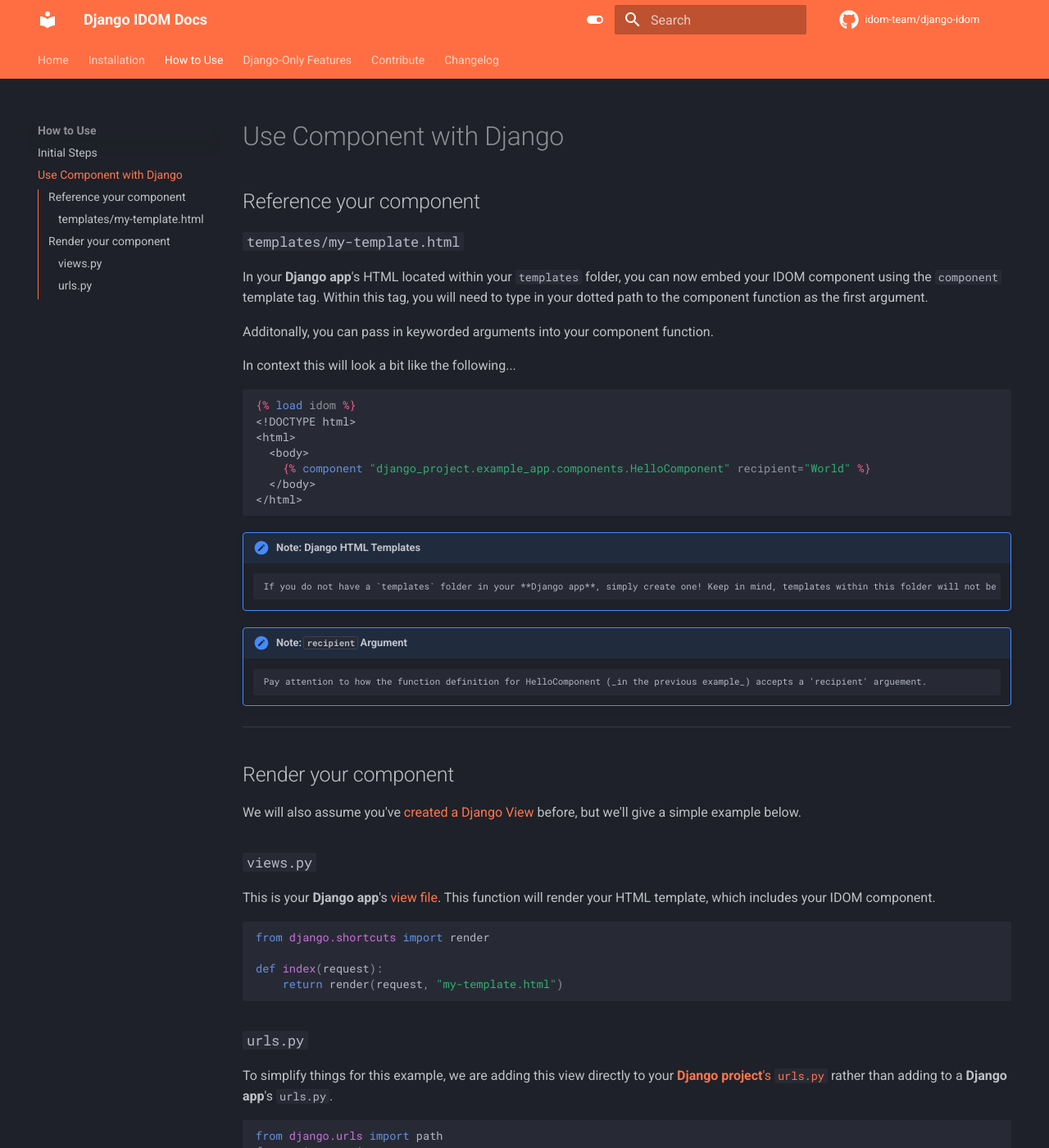
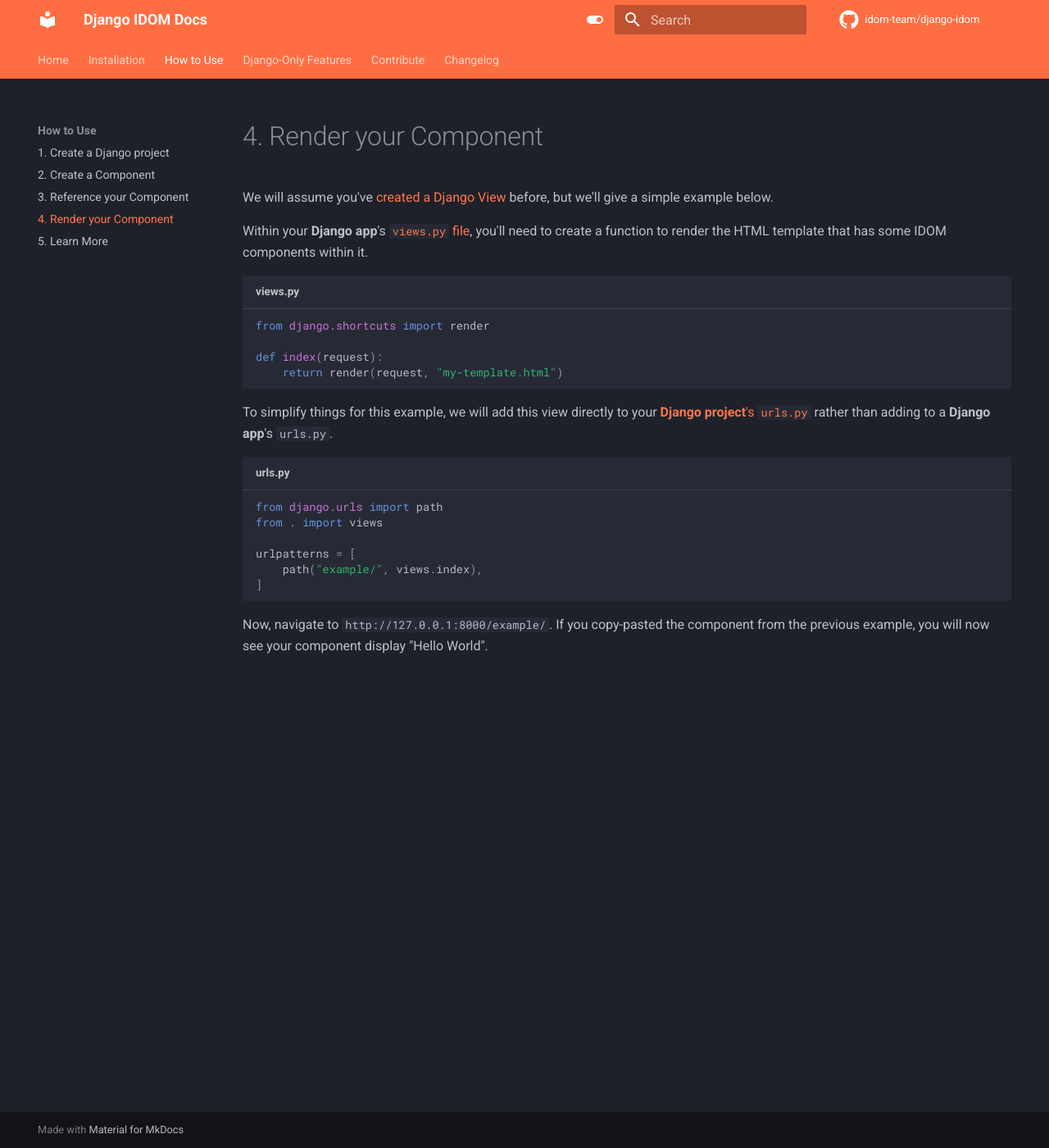
Before and after one commit to reactive-python/reactpy-django, an MkDocs documentation site: the page built from docs/how-to-use/render-component.md, in a window 1280 px wide and 1400 px high. Shown: the whole window at 82% size. Built offline with MkDocs 1.6.1 and Material for MkDocs 9.7.7, drawn with Linux system fonts in a browser that asks for light colours; comment, search, counter and statistics services are not loaded; some of the changed text lies outside the part shown.

Commit message:
cleanup gen2

````diff
--- a/README.md
+++ b/README.md
@@ -28,12 +28,12 @@ IDOM's ecosystem independent design allows components to be reused across a vari
 
 <!--py-header-start-->
 
-You'll need a file to define your [IDOM](https://github.com/idom-team/idom) components. This can be within any Python module, however, we recommend creating a `components.py` file within your chosen **Django app** to start out.
+You'll need a file to define your [IDOM](https://github.com/idom-team/idom) components. We recommend creating a `components.py` file within your chosen **Django app** to start out.
 
 <!--py-header-end-->
 <!--py-code-start-->
 
-```python
+```python title="components.py"
 from idom import component, html
 
 # Components are CamelCase by ReactJS convention
@@ -50,14 +50,12 @@ def HelloComponent(recipient: str):
 
 In your **Django app**'s HTML located within your `templates` folder, you can now embed your IDOM component using the `component` template tag. Within this tag, you will need to type in your dotted path to the component function as the first argument.
 
-Additonally, you can pass in keyworded arguments into your component function.
-
-In context this will look a bit like the following...
+Additonally, you can pass in keyworded arguments into your component function. For example, pay attention to how the function definition for HelloComponent (_in the previous example_) accepts a 'recipient' argument.
 
 <!--html-header-end-->
 <!--html-code-start-->
 
-```jinja
+```jinja title="my-template.html"
 {% load idom %}
 <!DOCTYPE html>
 <html>
--- a/docs/contribute/running-tests.md
+++ b/docs/contribute/running-tests.md
@@ -4,7 +4,7 @@ This repo uses [Nox](https://nox.thea.codes/en/stable/) to run scripts which can
 nox -s test
 ```
 
-To run the tests using a headless browser:
+If you want to run the tests in the background (headless):
 
 ```
 nox -s test -- --headless
--- /dev/null
+++ b/docs/how-to-use/learn-more.md
@@ -0,0 +1,7 @@
+# :confetti_ball: Congratulations :confetti_ball:
+
+If you followed the previous steps, you've now created a basic "Hello World" component.
+
+The docs you are reading only cover topics specific to Django integration, combined with basic examples.
+
+However, **IDOM** contains advanced features to add interactivity to your components through events and hooks. Check out the [IDOM Core Documentation](https://idom-docs.herokuapp.com/docs/guides/creating-interfaces/index.html) to learn more about what features IDOM has to offer!
--- a/docs/how-to-use/render-component.md
+++ b/docs/how-to-use/render-component.md
@@ -1,41 +1,17 @@
-## Reference your component
+We will assume you've [created a Django View](https://docs.djangoproject.com/en/dev/intro/tutorial01/#write-your-first-view) before, but we'll give a simple example below.
 
-### `templates/my-template.html`
+Within your **Django app**'s [`views.py` file](https://docs.djangoproject.com/en/dev/intro/tutorial01/#write-your-first-view), you'll need to create a function to render the HTML template that has some IDOM components within it.
 
-{% include-markdown "../../README.md" start="<!--html-header-start-->" end="<!--html-header-end-->" %}
-
-{% include-markdown "../../README.md" start="<!--html-code-start-->" end="<!--html-code-end-->" %}
-
-!!! note "Note: Django HTML Templates"
-
-        If you do not have a `templates` folder in your **Django app**, simply create one! Keep in mind, templates within this folder will not be detected unless you [add the corresponding **Django app** to `settings.py:INSTALLED_APPS`](https://docs.djangoproject.com/en/dev/ref/applications/#configuring-applications).
-
-!!! note "Note: `recipient` Argument"
-
-        Pay attention to how the function definition for HelloComponent (_in the previous example_) accepts a 'recipient' arguement.
-
----
-
-## Render your component
-
-We will also assume you've [created a Django View](https://docs.djangoproject.com/en/dev/intro/tutorial01/#write-your-first-view) before, but we'll give a simple example below.
-
-### `views.py`
-
-This is your **Django app**'s [view file](https://docs.djangoproject.com/en/dev/intro/tutorial01/#write-your-first-view). This function will render your HTML template, which includes your IDOM component.
-
-```python
+```python title="views.py"
 from django.shortcuts import render
 
 def index(request):
     return render(request, "my-template.html")
 ```
 
-### `urls.py`
+To simplify things for this example, we will add this view directly to your [**Django project**'s `urls.py`](https://docs.djangoproject.com/en/dev/intro/tutorial01/#write-your-first-view) rather than adding to a **Django app**'s `urls.py`.
 
-To simplify things for this example, we are adding this view directly to your [**Django project**'s `urls.py`](https://docs.djangoproject.com/en/dev/intro/tutorial01/#write-your-first-view) rather than adding to a **Django app**'s `urls.py`.
-
-```python
+```python title="urls.py"
 from django.urls import path
 from . import views
 
@@ -44,4 +20,4 @@ urlpatterns = [
 ]
 ```
 
-Now, navigate to `http://127.0.0.1:8000/example/` to see your component print out "Hello World".
+Now, navigate to `http://127.0.0.1:8000/example/`. If you copy-pasted the component from the previous example, you will now see your component display "Hello World".
--- /dev/null
+++ b/docs/how-to-use/start-project.md
@@ -0,0 +1,11 @@
+If you've reached this point, you should have already [installed Django-IDOM](../installation/index.md) through the previous steps.
+
+Now, we are going to assume you have at least [a basic **Django project**](https://docs.djangoproject.com/en/dev/intro/tutorial01/) configured, which also involves creating/installing at least one **Django app**. If not, check out this [9 minute video tutorial](https://www.youtube.com/watch?v=ZsJRXS_vrw0) created by _IDG TECHtalk_.
+
+Django provides you high flexibility on file structure for your apps. For the examples within this section, we will assume you've placed the files [generated by `startapp`](https://docs.djangoproject.com/en/dev/intro/tutorial01/#creating-the-polls-app) directly into your **Django project** folder.
+
+This is a common folder structure for small projects.
+
+!!! note "Note: Django Project Structure"
+
+      Django-IDOM has no requirements on file structure. Organize everything as you wish.
--- a/mkdocs.yml
+++ b/mkdocs.yml
@@ -1,10 +1,13 @@
 ---
 nav:
     - Home: index.md
-    - Installation: installation/install.md
+    - Installation: installation/index.md
     - How to Use:
-          - Initial Steps: how-to-use/initial-steps.md
-          - Use Component with Django: how-to-use/render-component.md
+          - 1. Create a Django project: how-to-use/start-project.md
+          - 2. Create a Component: how-to-use/create-component.md
+          - 3. Reference your Component: how-to-use/reference-component.md
+          - 4. Render your Component: how-to-use/render-component.md
+          - 5. Learn More: how-to-use/learn-more.md
     - Django-Only Features:
           - Hooks: django/hooks.md
           - Template Tags: django/templatetags.md
@@ -33,7 +36,6 @@ theme:
         - navigation.instant
         - navigation.tracking
         - navigation.tabs
-        - navigation.sections
         - toc.integrate
         - navigation.top
 
````
Also changed, not shown: CHANGELOG.md (+3 -0 lines), docs/django/hooks.md (+4 -4 lines), docs/django/templatetags.md (+4 -2 lines), docs/how-to-use/create-component.md (added, +11 -0 lines), docs/how-to-use/initial-steps.md (deleted, +0 -23 lines), docs/how-to-use/reference-component.md (added, +13 -0 lines), docs/installation/index.md (renamed from docs/installation/install.md, +28 -24 lines), 1 other file.
